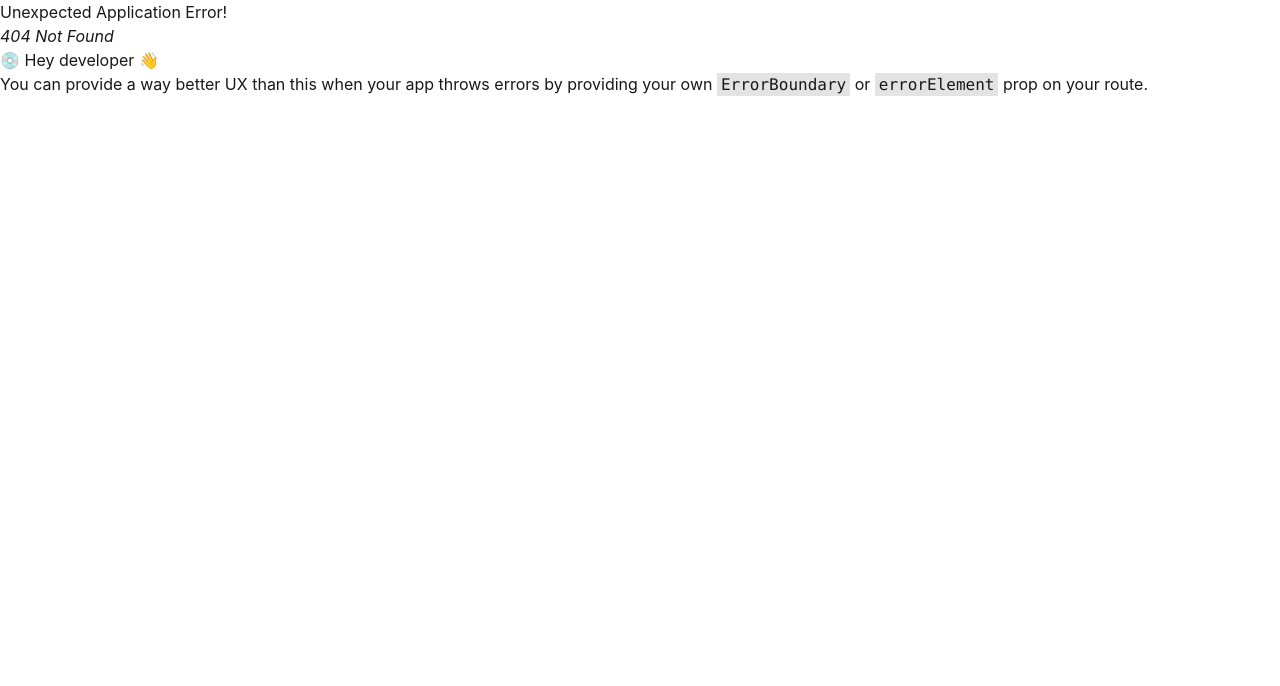
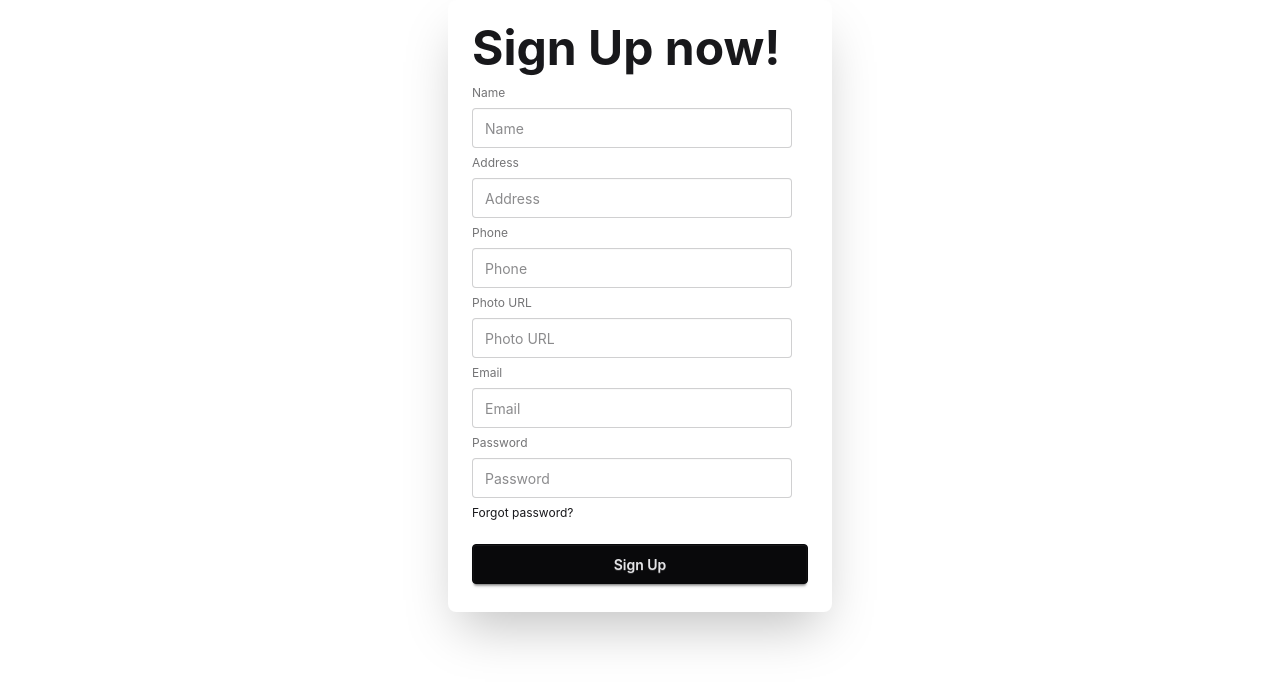
Before and after one commit to mdjaberofficial/2-19-coffee-store-client, a React (Vite) app: page /signup in a window 1280 px wide. Before the commit this address had no page. Shown: the top 686 px of the page. Built offline with nearby package versions, Linux system fonts and the light colour scheme.

Commit message:
firebase-password-include and data is sending the mongodb

```diff
--- a/package.json
+++ b/package.json
@@ -12,6 +12,7 @@
   "dependencies": {
     "@tailwindcss/vite": "^4.2.0",
     "daisyui": "^5.5.18",
+    "firebase": "^12.9.0",
     "react": "^19.2.0",
     "react-dom": "^19.2.0",
     "react-router": "^7.13.0",
--- /dev/null
+++ b/src/components/SignIn.jsx
@@ -0,0 +1,11 @@
+import React from 'react';
+
+const SignIn = () => {
+    return (
+        <div>
+
+        </div>
+    );
+};
+
+export default SignIn;
--- /dev/null
+++ b/src/components/SignUp.jsx
@@ -0,0 +1,86 @@
+import React, { use } from 'react';
+import { AuthContext } from '../contexts/AuthContext';
+import Swal from 'sweetalert2';
+
+const SignUp = () => {
+    const {createUser} = use(AuthContext);
+
+    console.log(createUser);
+
+    const handleSignUp = (e) => {
+        e.preventDefault();
+        const form = e.target;
+        const formData = new FormData(form);
+
+        const {email, password, ...userProfile} = Object.fromEntries(formData);
+
+        console.log(email, password, userProfile);
+
+
+
+
+        // create user with firebase
+        createUser(email, password)
+        .then(result => {
+            const user = result.user;
+            console.log(user);
+
+            //save profile info to database
+            fetch('http://localhost:3000/users', {
+                method: 'POST',
+                headers: {
+                    'content-type': 'application/json'
+                },
+                body: JSON.stringify(userProfile)
+            })
+            .then(res => res.json())
+            .then(data => {
+                if(data.insertedId){
+                    Swal.fire({
+                    position: "top-end",
+                    icon: "success",
+                    title: "Your work has been saved",
+                    showConfirmButton: false,
+                    timer: 1500
+                    });
+                }
+            })
+            .catch(error => {
+                console.log(error);
+            });
+        })
+        .catch(error => {
+            console.log(error);
+        })
+        // form.reset();
+
+
+    }
+    return (
+        <div>
+            <div className="card bg-base-100 max-w-sm mx-auto shrink-0 shadow-2xl">
+                <div className="card-body">
+                    <h1 className="text-5xl font-bold">Sign Up now!</h1>
+                    <form onSubmit={handleSignUp} className="fieldset">
+                    <label className="label">Name</label>
+                    <input name='name' type="text" className="input" placeholder="Name" />
+                    <label className="label">Address</label>
+                    <input name='address' type="text" className="input" placeholder="Address" />
+                    <label className="label">Phone</label>
+                    <input name='phone' type="text" className="input" placeholder="Phone" />
+                    <label className="label">Photo URL</label>
+                    <input name='photoURL' type="text" className="input" placeholder="Photo URL" />
+                    <label className="label">Email</label>
+                    <input name='email' type="email" className="input" placeholder="Email" />
+                    <label className="label">Password</label>
+                    <input name='password' type="password" className="input" placeholder="Password" />
+                    <div><a className="link link-hover">Forgot password?</a></div>
+                    <button className="btn btn-neutral mt-4">Sign Up</button>
+                    </form>
+                </div>
+            </div>
+        </div>
+    );
+};
+
+export default SignUp;
--- /dev/null
+++ b/src/contexts/AuthContext.jsx
@@ -0,0 +1,3 @@
+import { createContext } from "react";
+
+export const AuthContext = createContext(null);
--- /dev/null
+++ b/src/contexts/AuthProvider.jsx
@@ -0,0 +1,25 @@
+import React from 'react';
+import { AuthContext } from './AuthContext';
+import { createUserWithEmailAndPassword } from 'firebase/auth';
+import { auth } from '../firebase/firebase.init';
+
+const AuthProvider = ({children}) => {
+
+
+
+    const createUser = (email, password) => {
+        // create user with firebase
+        return createUserWithEmailAndPassword(auth, email, password);
+    }
+    const userInfo = {
+        createUser,
+    }
+
+    return (
+        <AuthContext value={userInfo}>
+            {children}
+        </AuthContext>
+    );
+};
+
+export default AuthProvider;
--- /dev/null
+++ b/src/firebase/firebase.init.js
@@ -0,0 +1,22 @@
+// Import the functions you need from the SDKs you need
+import { initializeApp } from "firebase/app";
+// TODO: Add SDKs for Firebase products that you want to use
+// https://firebase.google.com/docs/web/setup#available-libraries
+import { getAuth } from "firebase/auth";
+
+
+// Your web app's Firebase configuration
+const firebaseConfig = {
+  apiKey: "AIzaSyB81ptXCDNCvuyZZkCyK_EGqbMb1WhCA6s",
+  authDomain: "coffee-store-app-80845.firebaseapp.com",
+  projectId: "coffee-store-app-80845",
+  storageBucket: "coffee-store-app-80845.firebasestorage.app",
+  messagingSenderId: "370242360544",
+  appId: "1:370242360544:web:0e3aede9be605d6231ac85"
+};
+
+// Initialize Firebase
+const app = initializeApp(firebaseConfig);
+
+// Initialize Firebase Authentication and get a reference to the service
+export const auth = getAuth(app);
--- a/src/main.jsx
+++ b/src/main.jsx
@@ -10,6 +10,12 @@
 import Home from './components/Home.jsx';
 import UpdateCoffee from './components/UpdateCoffee.jsx';
 import CoffeeDetails from './components/CoffeeDetails.jsx';
+
+import SignUp from './components/SignUp.jsx';
+import SignIn from './components/Signin.jsx';
+import AuthProvider from './contexts/AuthProvider.jsx';
+
+
 
 const router = createBrowserRouter([
   {
@@ -29,7 +35,16 @@
       },
       {path: "/update-coffee/:id",
         loader: ({params}) => fetch(`http://localhost:3000/coffees/${params.id}`),
-        Component: UpdateCoffee},
+        Component: UpdateCoffee
+      },
+      {
+        path: "/signin",
+        Component: SignIn,
+      },
+      {
+        path: "/signup",
+        Component: SignUp,
+      }
 
     ],
   },
@@ -37,6 +52,8 @@
 
 createRoot(document.getElementById('root')).render(
   <StrictMode>
-    <RouterProvider router={router} />
+   <AuthProvider>
+     <RouterProvider router={router} />
+   </AuthProvider>
   </StrictMode>,
 )
```
Also changed, not shown: 2 other files (tests, documents, lock files or other folders).
